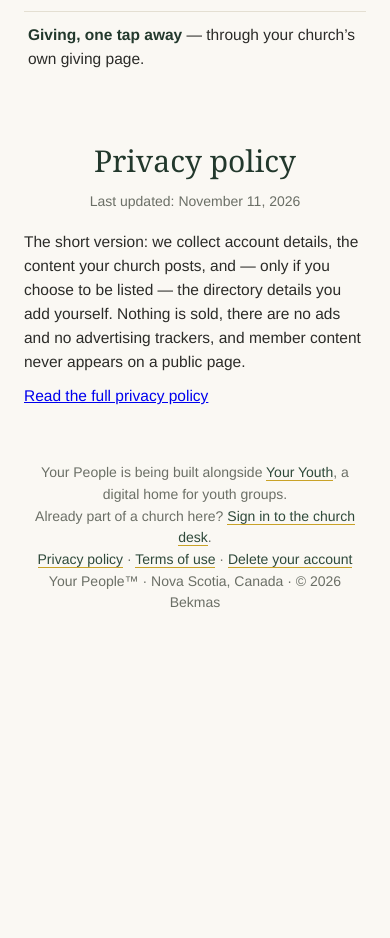
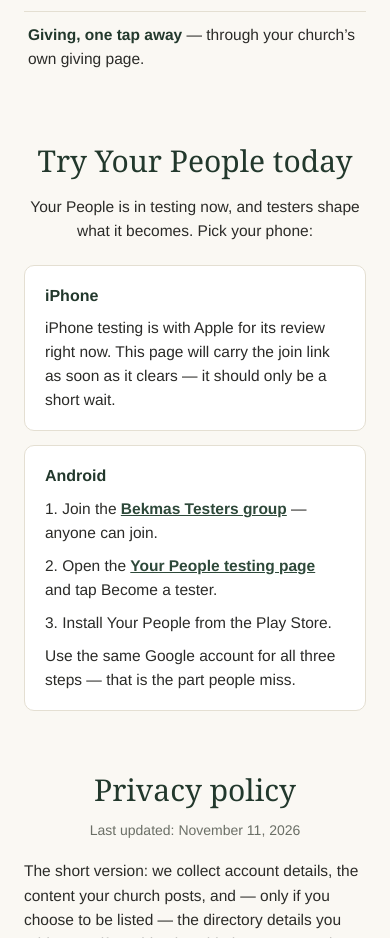
Before and after one commit to thomaswpoyser-coder/yourpeople-site, a plain HTML site: page index.html in a window 390 px wide. Shown: the part 3240-4178 px from the top of the page. Before the commit the page ends 3918 px from the top, so only its background shows below. Drawn offline with Linux system fonts and the light colour scheme.

Commit message:
Add 'Try Your People today' join-the-test section (iPhone review note + Play closed test steps) before Privacy

```diff
--- a/index.html
+++ b/index.html
@@ -85,6 +85,17 @@
   .phone-tabs .tab{display:flex; flex-direction:column; align-items:center; gap:3px; font-size:10.5px; font-weight:800; color:#6f8a72; background:none; border:0; cursor:pointer; font-family:inherit; padding:2px 6px;}
   .phone-tabs .tab svg{width:22px; height:22px;}
   .phone-tabs .tab.act{color:var(--p-accent);}
+  /* Join the test: two phone cards side by side, stacked on narrow screens. */
+  .beta-sec{margin:56px auto 0; max-width:640px;}
+  .beta-sec h2{font-family:Georgia,'Times New Roman',serif; font-weight:normal; font-size:30px; color:var(--green-deep); text-align:center;}
+  .beta-sec .beta-lede{font-family:Helvetica,Arial,sans-serif; font-size:15.5px; color:var(--ink); margin:10px auto 0; max-width:600px;}
+  .beta-cards{display:grid; grid-template-columns:1fr 1fr; gap:14px; margin-top:22px; text-align:left;}
+  @media (max-width:560px){.beta-cards{grid-template-columns:1fr;}}
+  .beta-card{background:#fff; border:1px solid #E4DFD2; border-radius:10px; padding:18px 20px; font-family:Helvetica,Arial,sans-serif; font-size:15.5px;}
+  .beta-card h3{font-size:16px; color:var(--green-deep); margin:0 0 8px;}
+  .beta-card p{margin:0 0 9px;}
+  .beta-card p:last-child{margin-bottom:0;}
+  .beta-card a{color:var(--green); font-weight:600;}
   .policy{margin:56px auto 0; max-width:640px; text-align:left; font-family:Helvetica,Arial,sans-serif; font-size:15.5px;}
   .policy h2{font-family:Georgia,'Times New Roman',serif; font-weight:normal; font-size:30px; color:var(--green-deep); text-align:center;}
   .policy .updated{text-align:center; color:var(--muted); font-size:14px; margin:6px 0 18px;}
@@ -240,6 +251,25 @@
       </div>
     </section>
 
+    <!-- ============ JOIN THE TEST ============ -->
+    <section class="beta-sec" id="beta">
+      <h2>Try Your People today</h2>
+      <p class="beta-lede">Your People is in testing now, and testers shape what it becomes. Pick your phone:</p>
+      <div class="beta-cards">
+        <div class="beta-card">
+          <h3>iPhone</h3>
+          <p>iPhone testing is with Apple for its review right now. This page will carry the join link as soon as it clears &mdash; it should only be a short wait.</p>
+        </div>
+        <div class="beta-card">
+          <h3>Android</h3>
+          <p>1. Join the <a href="https://groups.google.com/g/bekmas-testers">Bekmas Testers group</a> &mdash; anyone can join.</p>
+          <p>2. Open the <a href="https://play.google.com/apps/testing/app.yourpeople.app">Your People testing page</a> and tap Become a tester.</p>
+          <p>3. Install Your People from the Play Store.</p>
+          <p>Use the same Google account for all three steps &mdash; that is the part people miss.</p>
+        </div>
+      </div>
+    </section>
+
     <section class="policy" id="privacy">
       <h2>Privacy policy</h2>
       <p class="updated">Last updated: November 11, 2026</p>
```
